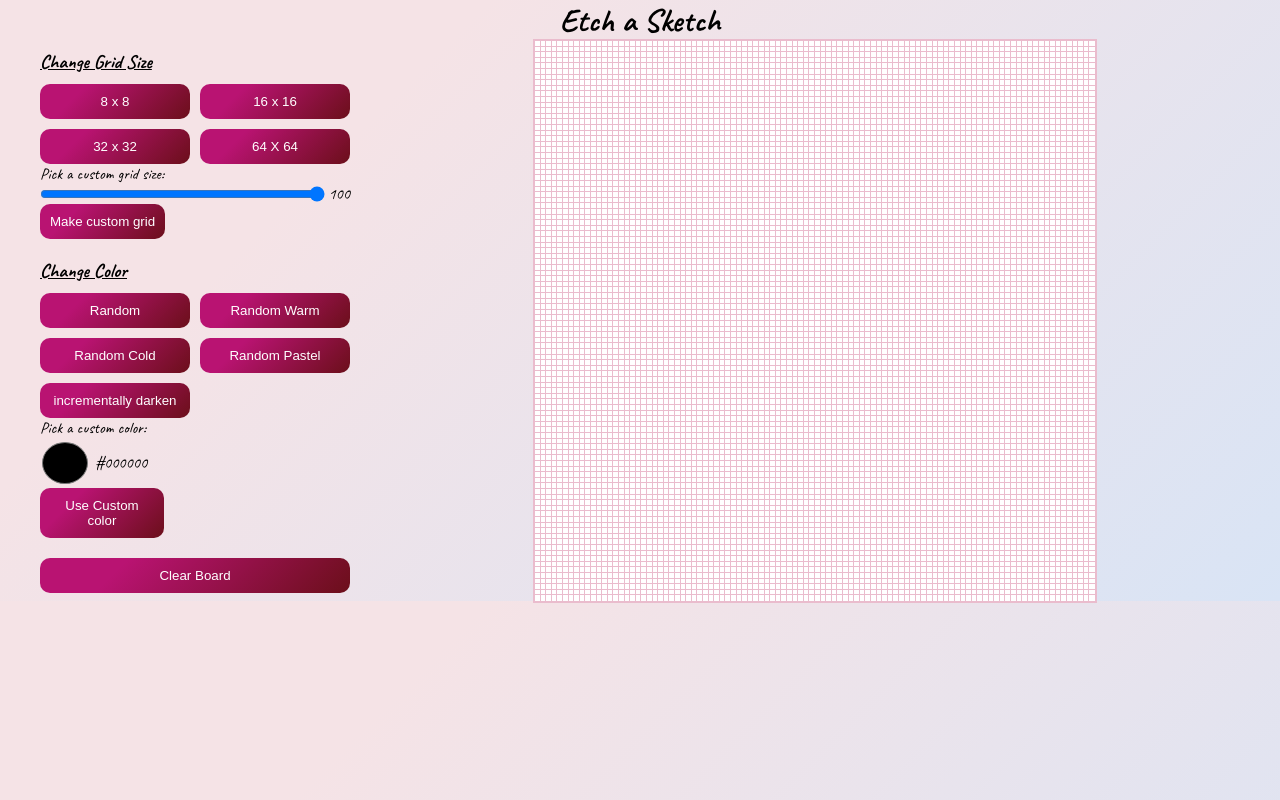
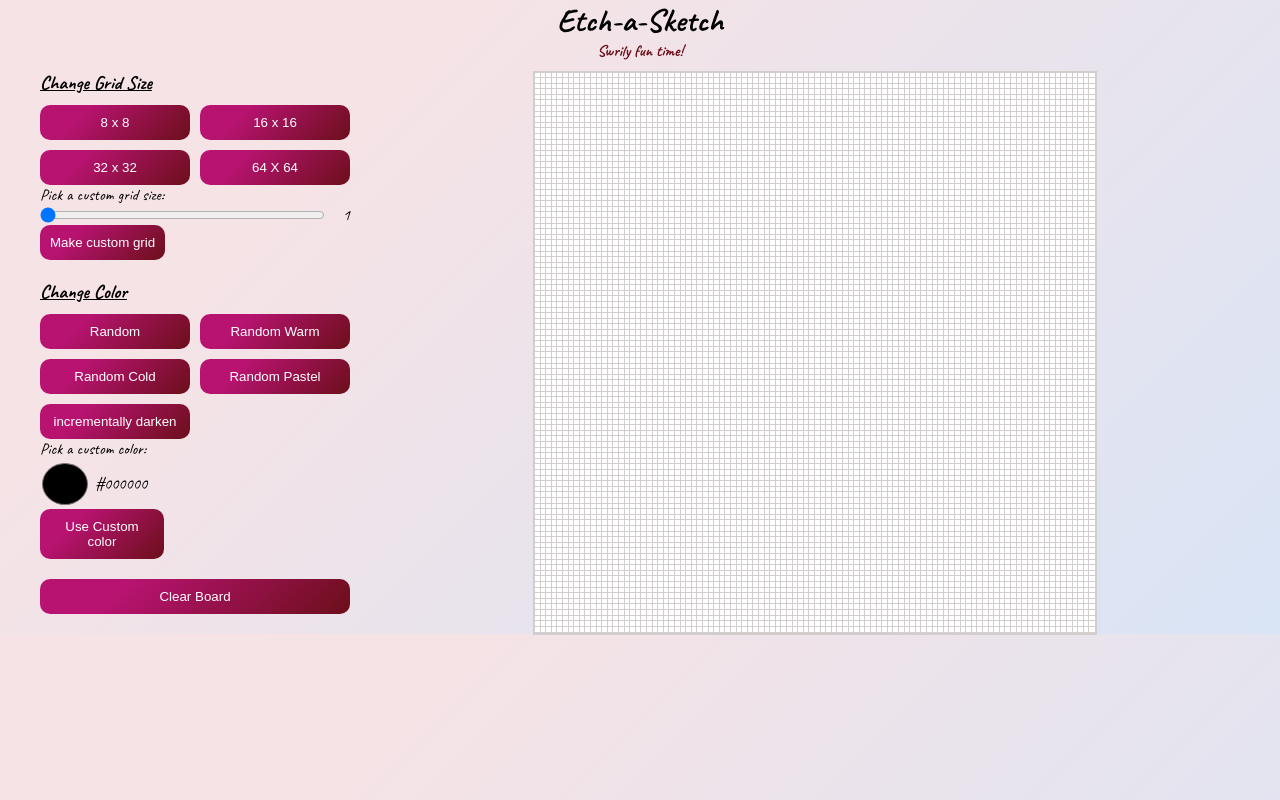
Before and after one commit to Faith-Jay/Etch-a-skecth, a plain HTML site: page index.html in a window 1280 px wide. Drawn offline with Linux system fonts and the light colour scheme.

Commit message:
Improved UI

```diff
--- a/index.html
+++ b/index.html
@@ -7,7 +7,7 @@
     <link rel="stylesheet" href="style.css">
 </head>
 <body>
-    <h1> Etch a Sketch</h1>
+    <h1> Etch-a-Sketch <span class="header-span">Swrily fun time!</span></h1>
     <main>
         <div class="left-column">
             <h5>Change Grid Size</h5>
@@ -19,7 +19,7 @@
             </div>
             <div class="custom-grid-slider">
             <label for="slider">Pick a custom grid size: </label>
-            <div class="slider-couple"><input type="range" min="1" max="100" value="100" id="slider"> <span id="range-value"></span></div>
+            <div class="slider-couple"><input type="range" min="1" max="100" value="0" id="slider"> <span id="range-value"></span></div>
             <button class="custom-grid-btn size">Make custom grid</button>
             </div>
             <h5>Change Color</h5>
--- a/style.css
+++ b/style.css
@@ -28,6 +28,12 @@ h5{
     font-size: 1.2rem;
     margin-bottom: 10px;
     text-decoration: underline;
+}
+.header-span{
+    font-size: 1rem;
+    display: block;
+    color: #6b0f1a;
+    margin-bottom: 10px;
 }
 
 /* left column style */
@@ -69,6 +75,7 @@ button:hover{
 .clear{
     display: flex;
     justify-content: center;
+    margin-bottom: 20px;
 }
 .clear-btn{
     margin-top: 20px;
@@ -122,12 +129,12 @@ button:hover{
     grid-template-columns: repeat(var(--grid-cols), 1fr);
     width: 560px;
     height: 560px;
-    outline: 2px solid rgb(234, 188, 205);
+    outline: 2px solid #d2cece;
     border: none;
 }
 
 .grid-item{
-    outline: 1px solid rgb(234, 188, 205);
+    outline: 1px solid #d2cece;
     border: none;
     background-color: white;
 }
```
